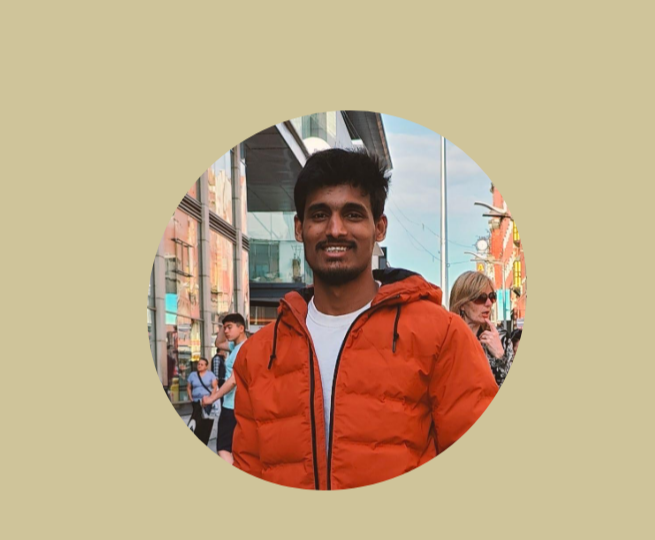
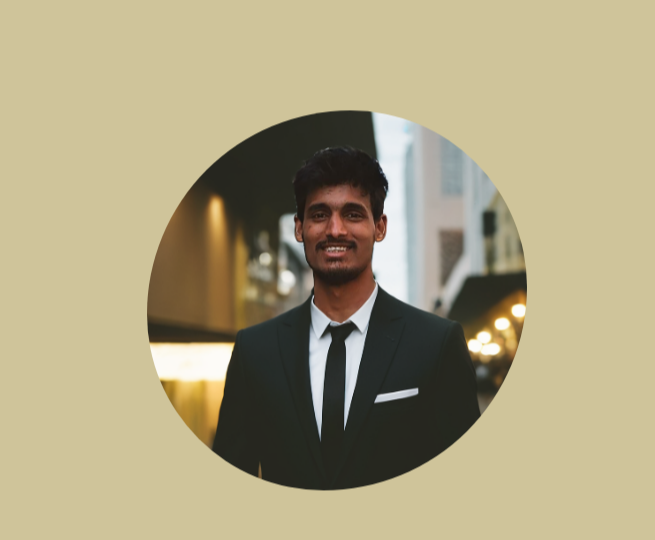
Before and after one commit to PrashanthChinthapoola/Portfolio, a website: page index.html in a window 1280 px wide. Shown: the part 101-641 px from the top of the page, 625-1280 px from the left. Drawn offline with nearby package versions, Linux system fonts and the light colour scheme.

Commit message:
'portfolio'

```diff
--- a/index.html
+++ b/index.html
@@ -88,7 +88,7 @@
           </div>
           <div class="featured-image">
             <div class="image">
-                <img src="assets/images/avatar.png" alt="avatar">
+                <img src="assets/images/image.png" alt="avatar">
             </div>
           </div>
 
```
Also changed, not shown: assets/images/avatarw.png (added), assets/images/image.png (added), assets/images/imgg.png (added), 1 other file.
